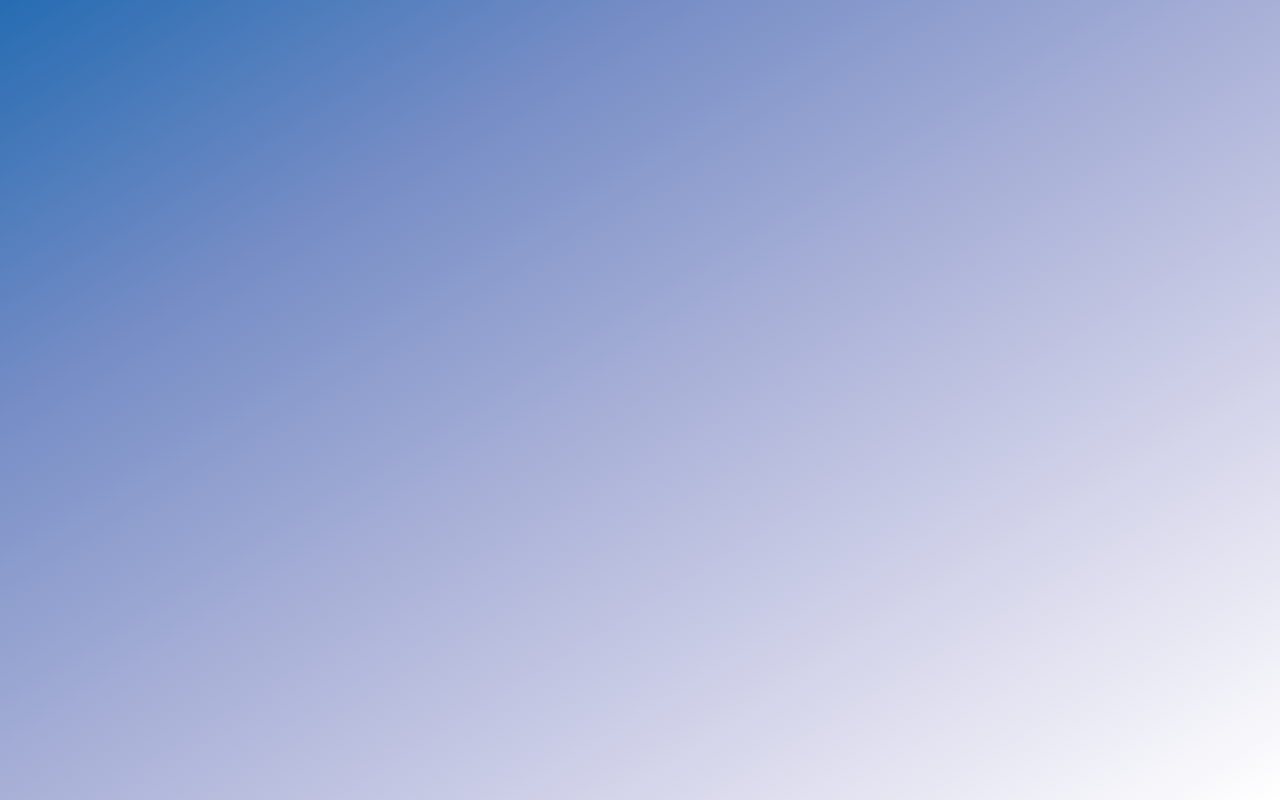
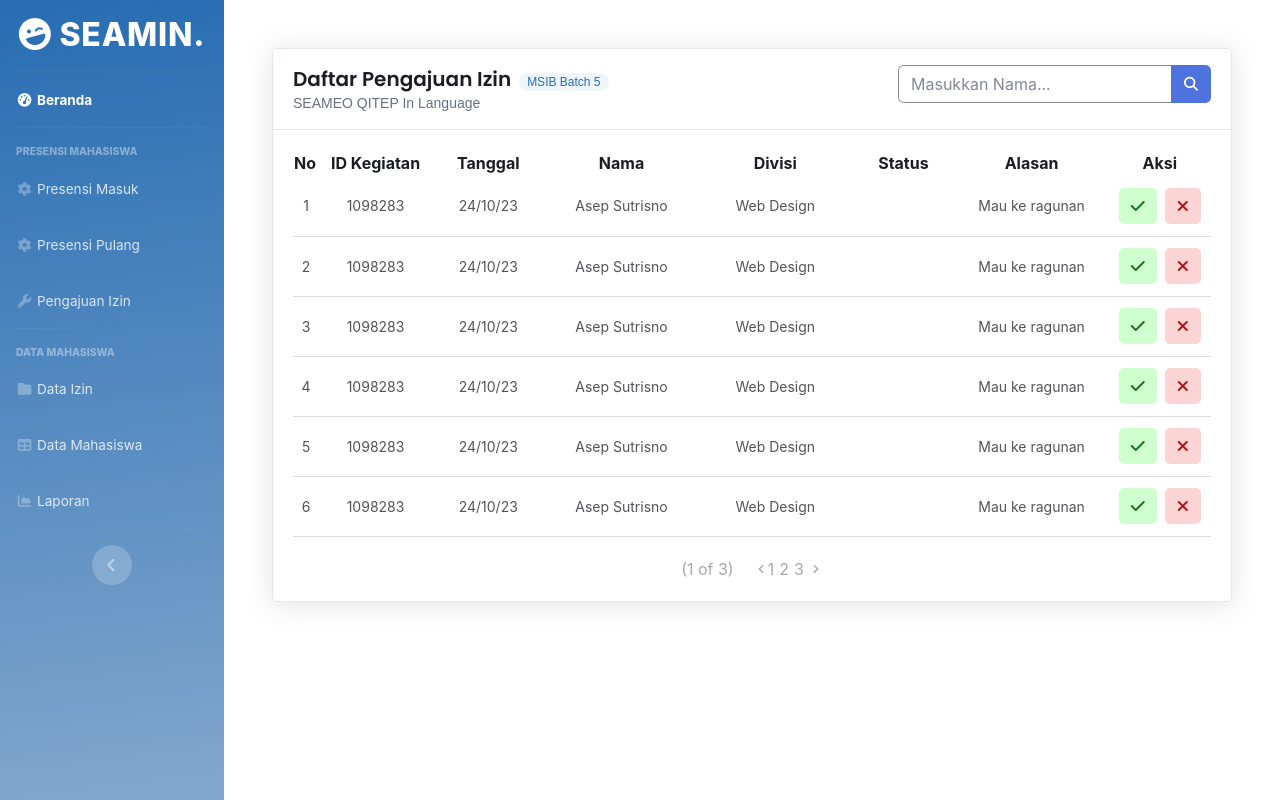
Before and after one commit to AkhmalN/Absensi-Seaqil, a React (Create React App) app in the folder Frontend/: page /dashboard/DataIzin in a window 1280 px wide. Before the commit this address had no page. Built offline with nearby package versions, Linux system fonts and the light colour scheme; the HTML template or start-up script is replaced by a standard one.

Commit message:
dashboard and datizin

```diff
--- a/Frontend/src/components/Sidebar.jsx
+++ b/Frontend/src/components/Sidebar.jsx
@@ -33,26 +33,26 @@ const Sidebar = () => {
         <Link
           to="/dashboard/presensi"
           className="nav-link collapsed"
-          href="#"
+          href="dashboard/#presensi_masuk"
           // data-toggle="collapse"
           data-target="#collapseTwo"
           aria-expanded="true"
           aria-controls="collapseTwo">
           <i className="fas fa-fw fa-cog" />
-          <span>Presensi Masuk ini</span>
+          <span>Presensi Masuk</span>
         </Link>
       </li>
       <li className="nav-item">
         <Link
           to="/dashboard/presensi"
           className="nav-link collapsed"
-          href="#"
+          href="dashboard/#presensi_pulang"
           // data-toggle="collapse"
           data-target="#collapseTwo"
           aria-expanded="true"
           aria-controls="collapseTwo">
           <i className="fas fa-fw fa-cog" />
-          <span>Presensi ini</span>
+          <span>Presensi Pulang</span>
         </Link>
       </li>
       {/* Nav Item - Utilities Collapse Menu */}
@@ -76,7 +76,7 @@ const Sidebar = () => {
       {/* Nav Item - Pages Collapse Menu */}
       <li className="nav-item">
         <Link
-          to="/dashboard/data_pengajuan"
+          to="/dashboard/DataIzin"
           className="nav-link collapsed"
           href="#"
           // data-toggle="collapse"
@@ -84,7 +84,7 @@ const Sidebar = () => {
           aria-expanded="true"
           aria-controls="collapsePages">
           <i className="fas fa-fw fa-folder" />
-          <span>Data Pengajuan</span>
+          <span>Data Izin</span>
         </Link>
       </li>
       {/* Nav Item - Charts */}
--- a/Frontend/src/index.js
+++ b/Frontend/src/index.js
@@ -12,6 +12,7 @@ import Presensi from "./pages/admin/Presensi";
 import Pengajuan from "./pages/admin/Pengajuan";
 import DataMahasiswa from "./pages/admin/DataMahasiswa";
 import FormMasukKerja from "./components/FormMasukKerja";
+import DataIzin from "./pages/admin/DataIzin";
 
 const root = ReactDOM.createRoot(document.getElementById("root"));
 root.render(
@@ -22,7 +23,8 @@ root.render(
       <Route path="/izin_kerja" Component={IzinKerja} />
       <Route path="telat_kerja" Component={Telat} />
       <Route path="/dashboard" Component={Dashboard} />
-      <Route path="/dashboard/presensi" Component={Presensi} />
+      <Route path="/dashboard/Presensi" Component={Presensi} />
+      <Route path="/dashboard/DataIzin" Component={DataIzin} />
       <Route path="/dashboard/pengajuan" Component={Pengajuan} />
       <Route path="/dashboard/data_mahasiswa" Component={DataMahasiswa} />
       <Route path="/dashboard/form_masuk_kerja" Component={FormMasukKerja} />
--- a/Frontend/src/pages/admin/Dashboard.js
+++ b/Frontend/src/pages/admin/Dashboard.js
@@ -5,7 +5,7 @@ import { useState } from "react";
 import { Dropdown } from "react-bootstrap";
 import { DataTable } from "primereact/datatable";
 import { Column } from "primereact/column";
-import DATA from "../../d_pengajuan-izin";
+import DATA from "../../DATA";
 import { Button } from "react-bootstrap";
 import "../../App.css";
 const Dashboard = () => {
@@ -40,12 +40,13 @@ const Dashboard = () => {
                 <div className="nav-item dropdown no-arrow">
                   <Dropdown show={isDropdownOpen} onToggle={toggleDropdown}>
                     <Dropdown.Toggle variant="white">
-                      <span className="mr-2 d-none d-lg-inline text-gray-600 small">
-                        Testing Doang
+                      <span className="mr-2 d-none d-lg-inline text-black">
+                        Ce Iis
                       </span>
                       <img
+                        alt=""
                         className="img-profile rounded-circle"
-                        src="img/undraw_profile.svg"
+                        src="../../admin/profil.png"
                       />
                     </Dropdown.Toggle>
                     {/* Dropdown - User Information */}
@@ -77,7 +78,7 @@ const Dashboard = () => {
             </nav>
             {/* End of Topbar */}
             {/* Begin Page Content */}
-            <div className="container-fluid">
+            <div className="container-fluid" id="beranda">
               {/* Page Heading */}
               <div className="d-sm-flex align-items-center justify-content-between mb-4">
                 <h1 className="h3 mb-0 text-gray-800">Dashboard</h1>
@@ -177,7 +178,7 @@ const Dashboard = () => {
               </div>
               {/* Content Row */}
               {/* Area Chart PRESENSI PULANG HARI INI*/}
-              <div className="card shadow mb-4" id="presensi-pulang">
+              <div className="card shadow mb-4" id="presensi_pulang">
                 {/* Card Header - Dropdown */}
                 <div className="card-header py-3 d-flex justify-content-between bg-white">
                   <div className="header tulisan">
--- /dev/null
+++ b/Frontend/src/pages/admin/DataIzin.js
@@ -0,0 +1,119 @@
+import React from "react";
+import Sidebar from "../../components/Sidebar";
+import { useState } from "react";
+import { DataTable } from "primereact/datatable";
+import { Column } from "primereact/column";
+import DATA from "../../DATA";
+import "../../App.css";
+import { Button } from "react-bootstrap";
+function DataIzin() {
+  const [isDropdownOpen, setDropdownOpen] = useState(false);
+
+  const toggleDropdown = () => {
+    setDropdownOpen(!isDropdownOpen);
+  };
+  return (
+    <div id="wrapper">
+      <Sidebar />
+      <div className="admin-bg container-fluid p-5 w-100">
+        <div className="card shadow mb-4">
+          {/* Card Header - Dropdown */}
+          <div className="card-header py-3 d-flex justify-content-between bg-white">
+            <div className="header tulisan">
+              <div className="header">
+                Daftar Pengajuan Izin
+                <span className="msib-tag ms-2">MSIB Batch 5</span>
+              </div>
+              <div className="sub-header">SEAMEO QITEP In Language</div>
+            </div>
+            <form className="d-sm-inline-block form-inline mr-0 mw-100 navbar-search">
+              <div className="input-group">
+                <input
+                  type="text"
+                  className="form-control border border-secondary small"
+                  placeholder="Masukkan Nama..."
+                  aria-label="Search"
+                  aria-describedby="basic-addon2"
+                />
+                <div className="input-group-append">
+                  <button className="btn btn-primary" type="button">
+                    <i className="fas fa-search fa-sm" />
+                  </button>
+                </div>
+              </div>
+            </form>
+          </div>
+
+          {/* Card Body */}
+          <div className="card-body ">
+            <DataTable
+              value={DATA}
+              paginator
+              rows={6}
+              rowsPerPageOptions={[5, 10, 25, 50]}
+              tableStyle={{ textAlign: "center" }}
+              className="customDataTable" // Add a custom class for more styling options
+              paginatorTemplate={`CurrentPageReport PrevPageLink PageLinks NextPageLink `}>
+              <Column field="no" header="No" style={{ width: "2%" }}></Column>
+              <Column
+                field="IDk"
+                header="ID Kegiatan"
+                style={{ width: "11%" }}
+                alignHeader={"center"}></Column>
+              <Column
+                field="tgl"
+                header="Tanggal"
+                style={{ width: "11%" }}
+                alignHeader={"center"}></Column>
+              <Column
+                field="nm"
+                header="Nama"
+                style={{ width: "15%" }}
+                alignHeader={"center"}></Column>
+              <Column
+                field="div"
+                header="Divisi"
+                style={{ width: "15%" }}
+                alignHeader={"center"}></Column>
+              <Column
+                field="stat"
+                header="Status"
+                style={{ width: "10%" }}
+                alignHeader={"center"}></Column>
+              <Column
+                field="alasan"
+                header="Alasan"
+                style={{ width: "15%" }}
+                alignHeader={"center"}></Column>
+              <Column
+                field="aksi"
+                header="Aksi"
+                style={{ width: "10%" }}
+                alignHeader={"center"}
+                body={(rowData) => (
+                  <div
+                    style={{
+                      display: "flex",
+                      justifyContent: "center",
+                    }}>
+                    <Button className="check me-2 btn-success">
+                      <i
+                        className="fa-solid fa-check"
+                        style={{ color: "#1C711B" }}></i>
+                    </Button>
+                    <Button className="decline btn-danger">
+                      <i
+                        className="fa-solid fa-xmark"
+                        style={{ color: "#AC1616" }}></i>
+                    </Button>
+                  </div>
+                )}></Column>
+            </DataTable>
+          </div>
+        </div>
+      </div>
+    </div>
+  );
+}
+
+export default DataIzin;
--- a/Frontend/src/pages/admin/DataMahasiswa.js
+++ b/Frontend/src/pages/admin/DataMahasiswa.js
@@ -3,7 +3,7 @@ import Sidebar from "../../components/Sidebar";
 import { useState } from "react";
 import { DataTable } from "primereact/datatable";
 import { Column } from "primereact/column";
-import DATA from "../../d_pengajuan-izin";
+import DATA from "../../DATA";
 import "../../App.css";
 import { Button } from "react-bootstrap";
 function DataMahasiswa() {
--- a/Frontend/src/pages/admin/Presensi.js
+++ b/Frontend/src/pages/admin/Presensi.js
@@ -3,10 +3,10 @@ import Sidebar from "../../components/Sidebar";
 import { useState } from "react";
 import { DataTable } from "primereact/datatable";
 import { Column } from "primereact/column";
-import DATA from "../../d_pengajuan-izin";
+import DATA from "../../DATA";
 import "../../App.css";
 import { Button } from "react-bootstrap";
-function Presensi() {
+function Pengajuan() {
   const [isDropdownOpen, setDropdownOpen] = useState(false);
 
   const toggleDropdown = () => {
@@ -21,8 +21,8 @@ function Presensi() {
           <div className="card-header py-3 d-flex justify-content-between bg-white">
             <div className="header tulisan">
               <div className="header">
-                Daftar Presensi
-                <span className="blue-tag ms-2">MSIB Batch 5</span>
+                Daftar Pengajuan Izin
+                <span className="msib-tag ms-2">MSIB Batch 5</span>
               </div>
               <div className="sub-header">SEAMEO QITEP In Language</div>
             </div>
@@ -31,7 +31,7 @@ function Presensi() {
                 <input
                   type="text"
                   className="form-control border border-secondary small"
-                  placeholder="kamoeh cari apa eah?"
+                  placeholder="Masukkan Nama..."
                   aria-label="Search"
                   aria-describedby="basic-addon2"
                 />
@@ -49,51 +49,65 @@ function Presensi() {
             <DataTable
               value={DATA}
               paginator
-              rows={10}
+              rows={6}
               rowsPerPageOptions={[5, 10, 25, 50]}
               tableStyle={{ textAlign: "center" }}
               className="customDataTable" // Add a custom class for more styling options
               paginatorTemplate={`CurrentPageReport PrevPageLink PageLinks NextPageLink `}>
               <Column field="no" header="No" style={{ width: "2%" }}></Column>
               <Column
-                field="IDa"
-                header="ID Absen"
-                style={{ width: "10%" }}></Column>
-
-              <Column
                 field="IDk"
                 header="ID Kegiatan"
-                style={{ width: "10%" }}></Column>
+                style={{ width: "11%" }}
+                alignHeader={"center"}></Column>
               <Column
                 field="tgl"
                 header="Tanggal"
-                style={{ width: "10%" }}></Column>
+                style={{ width: "11%" }}
+                alignHeader={"center"}></Column>
               <Column
                 field="nm"
                 header="Nama"
-                style={{ width: "13%" }}></Column>
+                style={{ width: "15%" }}
+                alignHeader={"center"}></Column>
               <Column
                 field="div"
                 header="Divisi"
-                style={{ width: "12%" }}
+                style={{ width: "15%" }}
                 alignHeader={"center"}></Column>
-
-              <Column
-                field="file"
-                header="File"
-                style={{ width: "10%" }}></Column>
               <Column
                 field="stat"
                 header="Status"
-                style={{ width: "10%" }}></Column>
+                style={{ width: "10%" }}
+                alignHeader={"center"}></Column>
               <Column
                 field="alasan"
                 header="Alasan"
-                style={{ width: "13%" }}></Column>
+                style={{ width: "15%" }}
+                alignHeader={"center"}></Column>
               <Column
                 field="aksi"
                 header="Aksi"
-                style={{ width: "10%" }}></Column>
+                style={{ width: "10%" }}
+                alignHeader={"center"}
+                body={(rowData) => (
+                  <div
+                    style={{
+                      display: "flex",
+                      justifyContent: "center",
+                    }}>
+                    <Button className="check me-2 btn-success">
+                      <i
+                        className="fa-solid fa-check"
+                        style={{ color: "#1C711B" }}></i>
+                    </Button>
+                    <Button className="decline btn-danger">
+                      <i
+                        className="fa-solid fa-xmark"
+                        style={{ color: "#AC1616" }}></i>
+                    </Button>
+                  </div>
+                )}></Column>
             </DataTable>
           </div>
         </div>
@@ -102,4 +116,4 @@ function Presensi() {
   );
 }
 
-export default Presensi;
+export default Pengajuan;
```
Also changed, not shown: Frontend/src/App.css (+3 -6 lines), Frontend/src/DATA.js (renamed from Frontend/src/d_pengajuan-izin.js), Frontend/src/assets/admin/profil.png (added).
